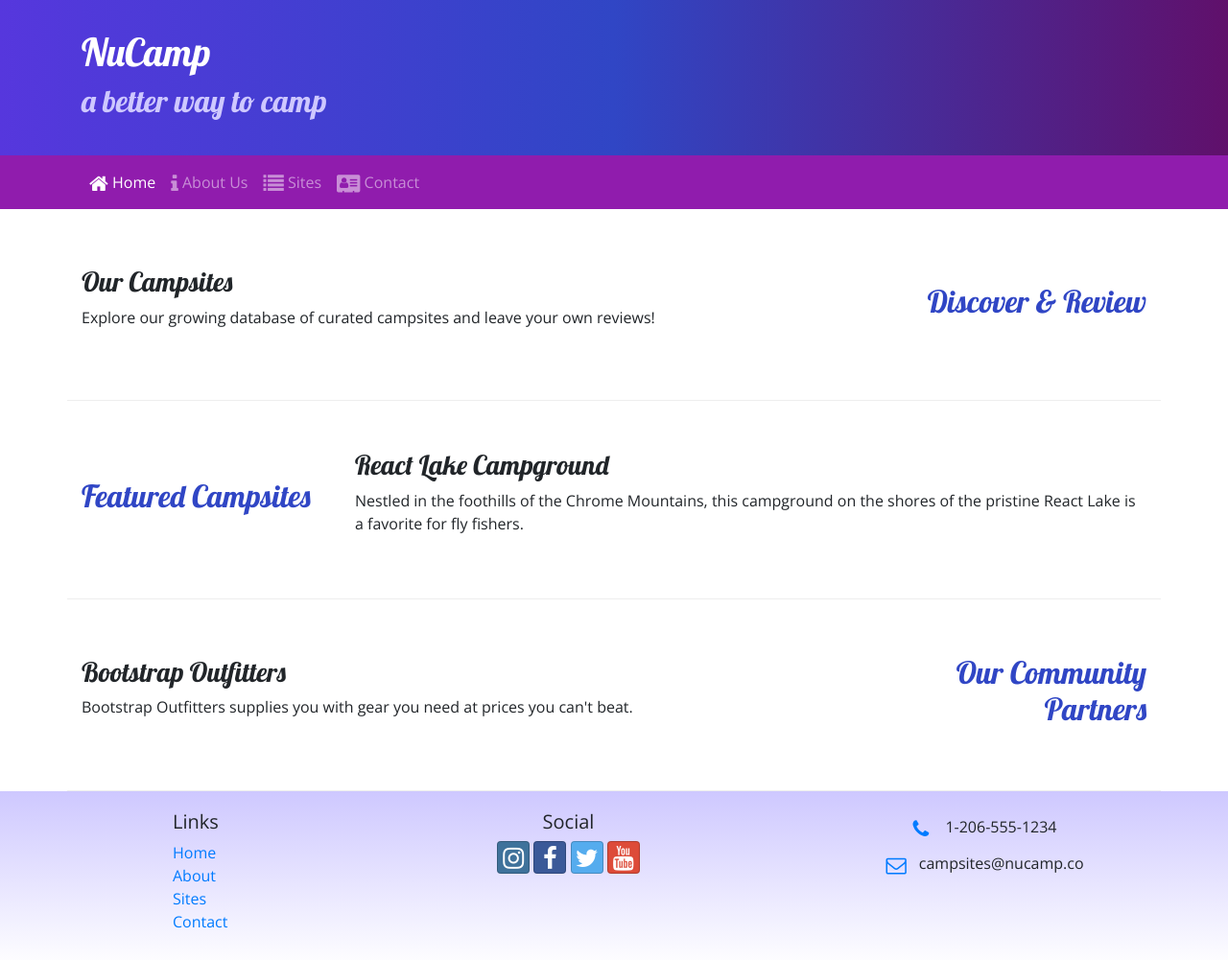
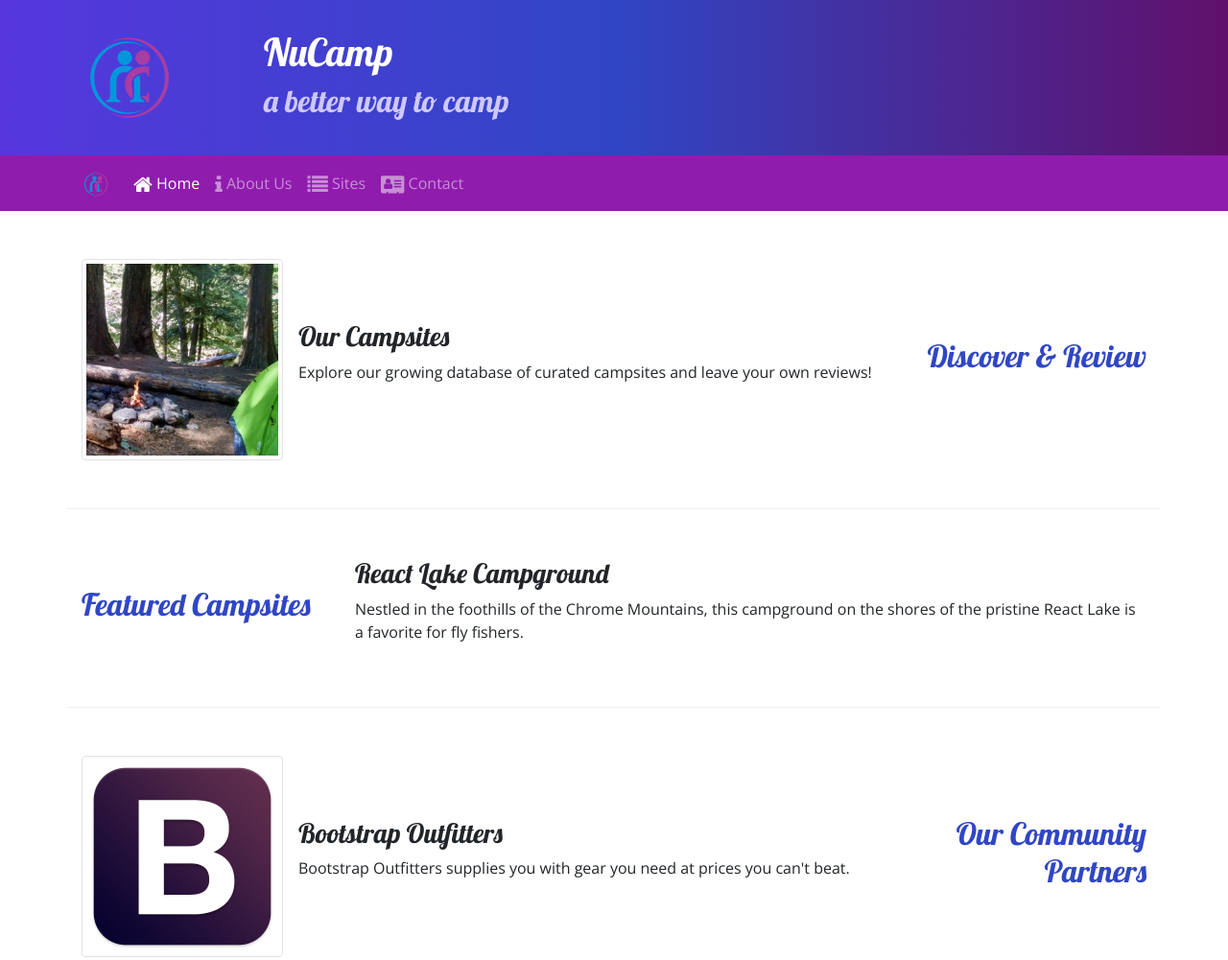
Before and after one commit to dannondorf/NuCamp-A-Better-Way-To-Camp, a website: page index.html in a window 1280 px wide. Shown: the top 1001 px of the page at 96% size. Drawn offline with nearby package versions, Linux system fonts and the light colour scheme.

Commit message:
Images and Media

```diff
--- a/index.html
+++ b/index.html
@@ -16,6 +16,9 @@
     <header class="jumbotron jumbotron-fluid">
         <div class="container">
             <div class="row">
+                <div class="col-4 col-sm-2 col-md-2 align-self-center">
+                    <img src="img/logo.png" class="img-fluid">
+                </div>
                 <div class="col">
                     <h1>NuCamp</h1>
                     <h2>a better way to camp</h2>
@@ -26,6 +29,7 @@
 
     <nav class="navbar navbar-expand-sm navbar-dark sticky-top">
         <div class="container">
+            <a href="#" class="navbar-brand"><img src="img/logo.png" height="30" width="30" /></a>
                 <button class="navbar-toggler ml-auto" type="button" data-toggle="collapse" data-target="#nucampNavbar">
                     <span class="navbar-toggler-icon"></span>
                 </button>
@@ -47,8 +51,13 @@
                 <h2 class="text-sm-right">Discover & Review</h2>
             </div>
             <div class="col">
-                <h3>Our Campsites</h3>
-                <p class="d-none d-sm-block">Explore our growing database of curated campsites and leave your own reviews!</p>
+                <div class="media">
+                    <img class="d-flex mr-3 img-thumbnail" src="img/breadcrumb-trail-thumb.jpg" alt="Breadcrumb Trail" />
+                    <div class="media-body align-self-center">
+                        <h3>Our Campsites</h3>
+                        <p class="d-none d-sm-block">Explore our growing database of curated campsites and leave your own reviews!</p>
+                    </div>
+                </div>
             </div>
         </div>
         <div>
@@ -67,8 +76,13 @@
                 <h2 class="text-sm-right">Our Community Partners</h2>
             </div>
             <div class="col">
-                <h3>Bootstrap Outfitters</h3>
-                <p class="d-none d-sm-block">Bootstrap Outfitters supplies you with gear you need at prices you can't beat.</p>
+                <div class="media">
+                    <img class="d-flex mr-3 img-thumbnail" src="img/bootstrap-thumb.png" alt="Bootstrap Outfitters" />
+                    <div class="media-body align-self-center">
+                        <h3>Bootstrap Outfitters</h3>
+        				<p class="d-none d-sm-block">Bootstrap Outfitters supplies you with gear you need at prices you can't beat.</p>
+                    </div>
+                </div>
             </div>
         </div>
     </div>
```
Also changed, not shown: aboutus.html (+4 -0 lines), contactus.html (+4 -0 lines), img/bootstrap-thumb.png (added), img/breadcrumb-trail-thumb.jpg (added), img/breadcrumb-trail.jpg (added), img/chrome-river-thumb.jpg (added), img/chrome-river.jpg (added), img/logo.png (added), img/react-lake-thumb.jpg (added), img/react-lake.jpg (added), 1 other file.
